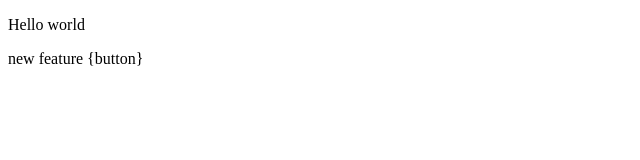
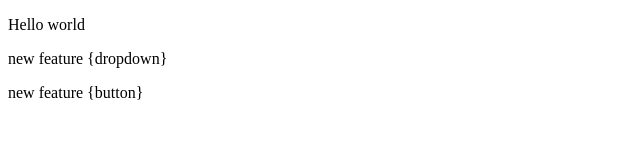
Before and after one commit to iicl-shahanakhan/localrepo, a plain HTML site: page index.html in a window 1280 px wide. Shown: the whole page, without its empty margins (0-640 px from the left). Drawn offline with Linux system fonts and the light colour scheme.

Commit message:
All changes done

```diff
--- a/index.html
+++ b/index.html
@@ -7,6 +7,7 @@
 </head>
 <body>
     <p>Hello world</p>
+    <p>new feature {dropdown}</p>
     <p>new feature {button}</p>
 </body>
 </html>
```
